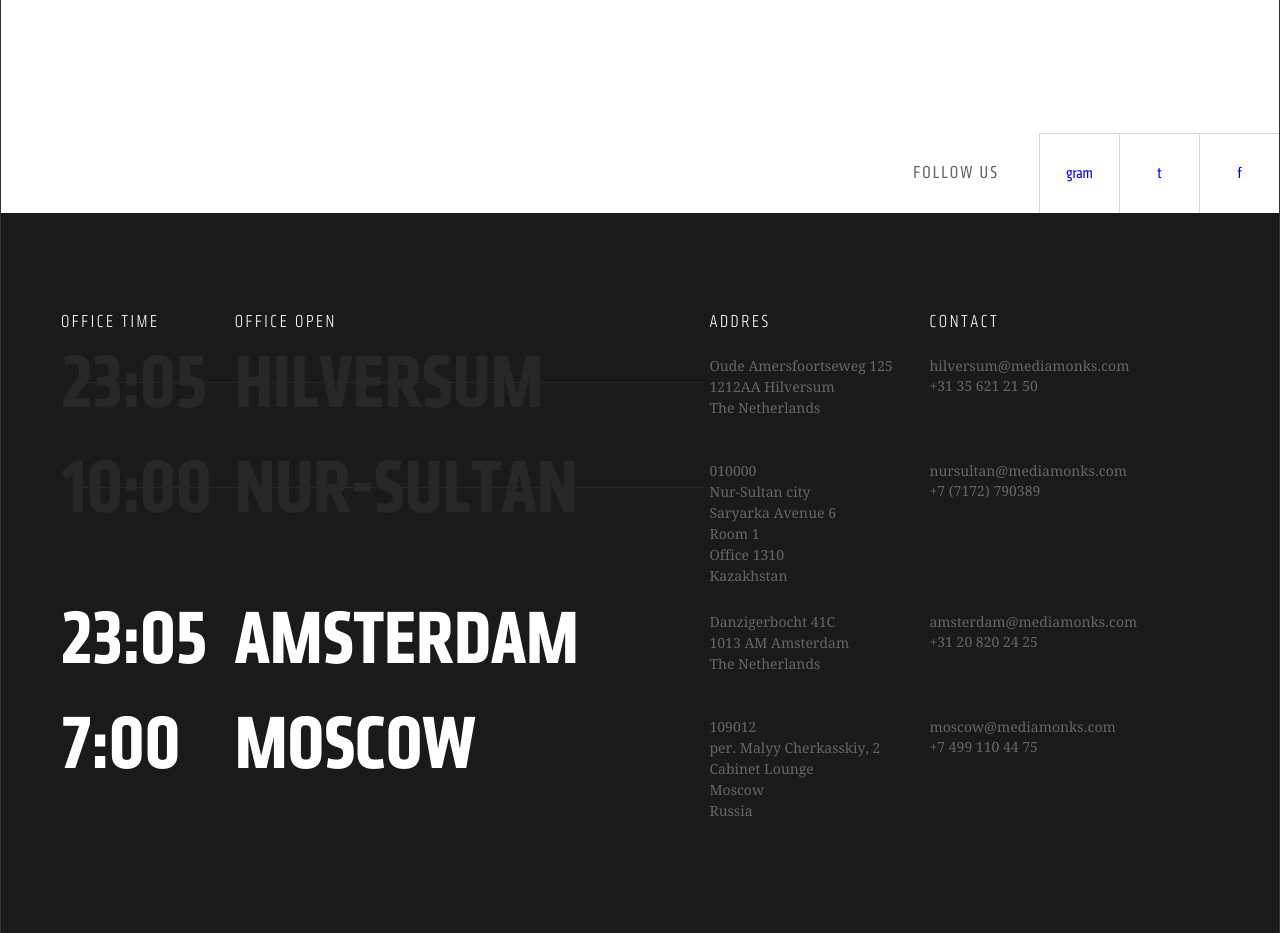
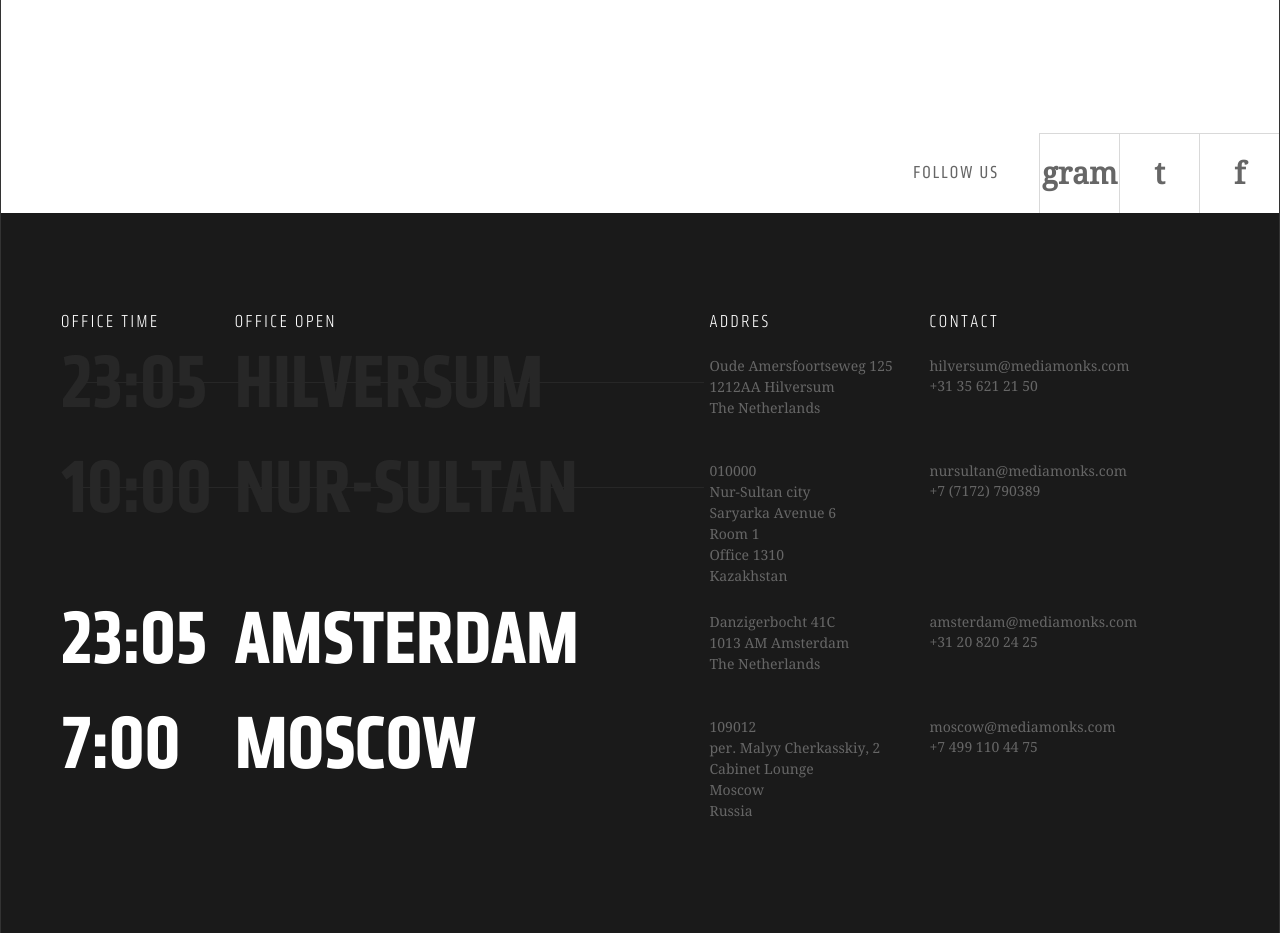
Before and after one commit to DaniyarOtynshin/mediamonks-website, a React (Create React App) app: page /about in a window 1280 px wide. Shown: the part 2740-3673 px from the top of the page. Built offline with nearby package versions, Linux system fonts and the light colour scheme.

Commit message:
Change About icons

```diff
--- a/src/components/About/About.jsx
+++ b/src/components/About/About.jsx
@@ -40,9 +40,18 @@ const About = () => {
                 <MonksStat className="about__info" />
                 <div className="social social_about">
                     <span className="social__follow">follow us</span>
-                    <a href="https://www.instagram.com/mediamonks/" target="blank" className="social__item social__item_about">gram</a>
-                    <a href="https://twitter.com/mediamonks" target="blank" className="social__item social__item_about">t</a>
-                    <a href="https://www.facebook.com/mediamonks" target="blank" className="social__item social__item_about">f</a>
+                    <a href="https://www.instagram.com/mediamonks/" target="blank" className="social__item social__item_about">
+                        <p>gram</p>
+                        <span />
+                    </a>
+                    <a href="https://twitter.com/mediamonks" target="blank" className="social__item social__item_about">
+                        <p>t</p>
+                        <span />
+                    </a>
+                    <a href="https://www.facebook.com/mediamonks" target="blank" className="social__item social__item_about">
+                        <p>f</p>
+                        <span />
+                    </a>
                 </div>
             </div>
         </section>
--- a/src/components/Blog/Blog.css
+++ b/src/components/Blog/Blog.css
@@ -1,3 +1,2 @@
 .blog {
-
 }
```
